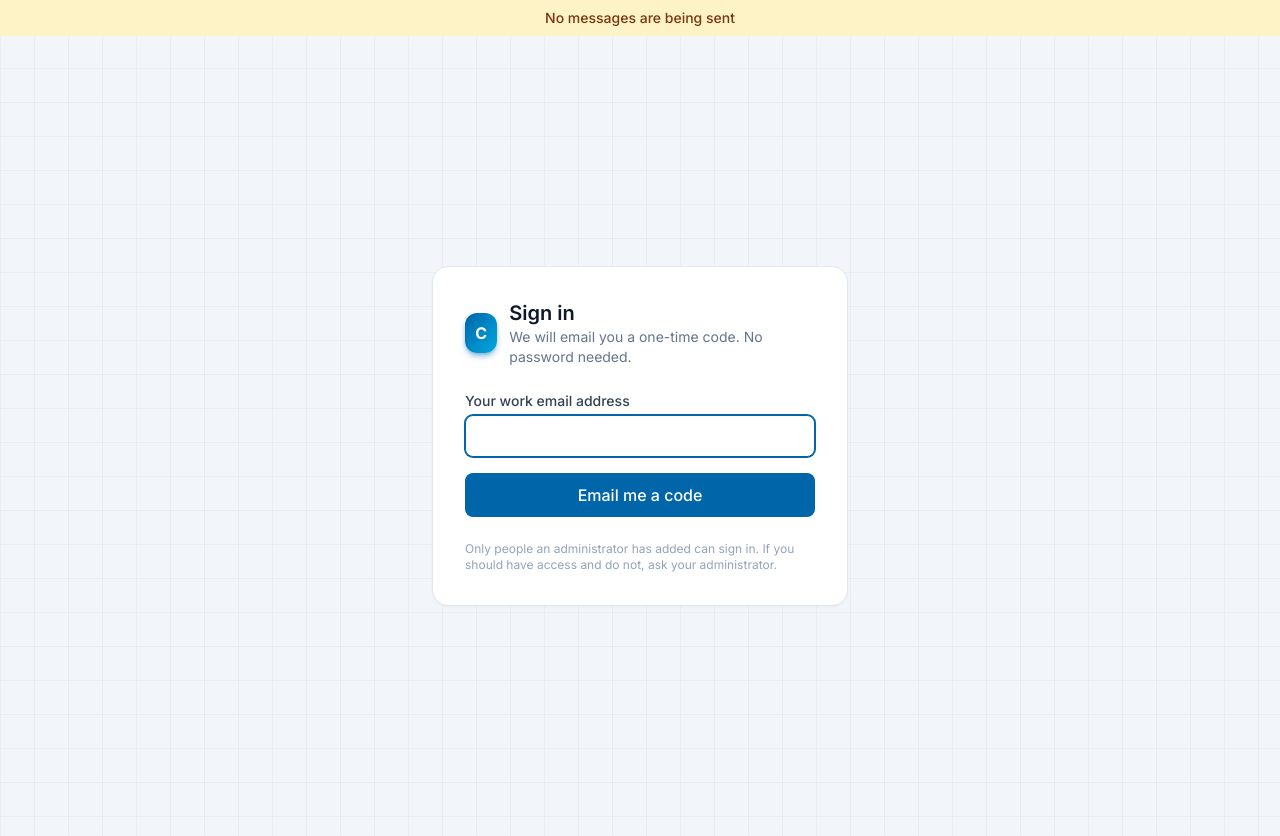
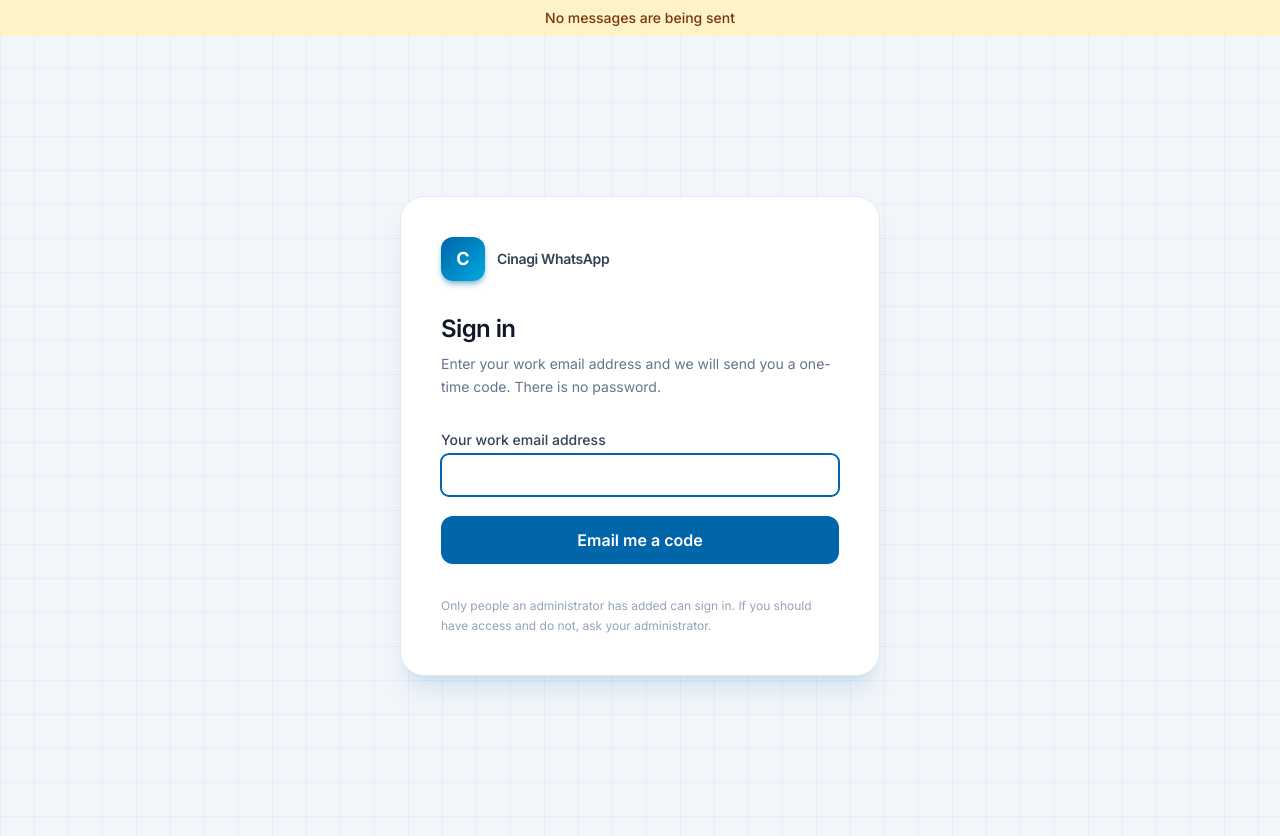
Before and after one commit to arnostrauss19870605/cinagiwhatsapp, a Django app: page /accounts/login/ in a window 1280 px wide. Run offline with Django 5.2, Linux system fonts and the light colour scheme; parts of the project's set-up code (start-up, migrations or seed data) failed here and were passed over; some libraries are stand-ins or nearby versions.

Commit message:
Update from local working copy

```diff
--- a/templates/accounts/login.html
+++ b/templates/accounts/login.html
@@ -1,16 +1,15 @@
 {% extends "base.html" %}
 {% block title %}Sign in{% endblock %}
-{% block main_class %}mx-auto flex min-h-screen max-w-md items-center px-4{% endblock %}
+{% block main_class %}mx-auto flex min-h-screen w-full max-w-lg items-center px-4 py-10{% endblock %}
 {% block content %}
-<div class="w-full rounded-2xl border border-slate-200 bg-white p-8 shadow-sm">
+<div class="w-full rounded-3xl border border-slate-200 bg-white p-10 shadow-xl shadow-[#0065A9]/10">
   <div class="flex items-center gap-3">
-    <span class="flex h-10 w-10 items-center justify-center rounded-xl bg-gradient-to-br from-[#0065A9] to-[#00a9e0] text-base font-bold text-white shadow-md shadow-[#0065A9]/40">C</span>
-    <div>
-      <h1 class="text-xl font-semibold text-slate-900">Sign in</h1>
-      <p class="text-sm text-slate-500">We will email you a one-time code. No password needed.</p>
-    </div>
+    <span class="flex h-11 w-11 items-center justify-center rounded-xl bg-gradient-to-br from-[#0065A9] to-[#00a9e0] text-lg font-bold text-white shadow-md shadow-[#0065A9]/40">C</span>
+    <span class="text-sm font-semibold tracking-tight text-slate-700">{{ SITE_NAME }}</span>
   </div>
-  <form method="post" class="mt-6 space-y-4">
+  <h1 class="mt-8 text-2xl font-semibold tracking-tight text-slate-900">Sign in</h1>
+  <p class="mt-2 text-sm leading-relaxed text-slate-500">Enter your work email address and we will send you a one-time code. There is no password.</p>
+  <form method="post" class="mt-8 space-y-5" x-data="{busy:false}" @submit="if(busy){$event.preventDefault()} busy=true">
     {% csrf_token %}
     {% if next %}<input type="hidden" name="next" value="{{ next }}">{% endif %}
     <div>
@@ -18,8 +17,8 @@
       {{ form.email }}
       {% for error in form.email.errors %}<p class="mt-1 text-xs text-rose-600">{{ error }}</p>{% endfor %}
     </div>
-    <button class="w-full rounded-lg accent px-4 py-2.5 font-medium text-white hover:opacity-90">Email me a code</button>
+    <button :disabled="busy" :class="busy && 'opacity-60 cursor-wait'" class="w-full rounded-xl accent px-4 py-3 font-semibold text-white shadow-sm transition hover:opacity-90">Email me a code</button>
   </form>
-  <p class="mt-6 text-xs text-slate-400">Only people an administrator has added can sign in. If you should have access and do not, ask your administrator.</p>
+  <p class="mt-8 text-xs leading-relaxed text-slate-400">Only people an administrator has added can sign in. If you should have access and do not, ask your administrator.</p>
 </div>
 {% endblock %}
```
Also changed, not shown: templates/accounts/login_code.html (+11 -7 lines).
